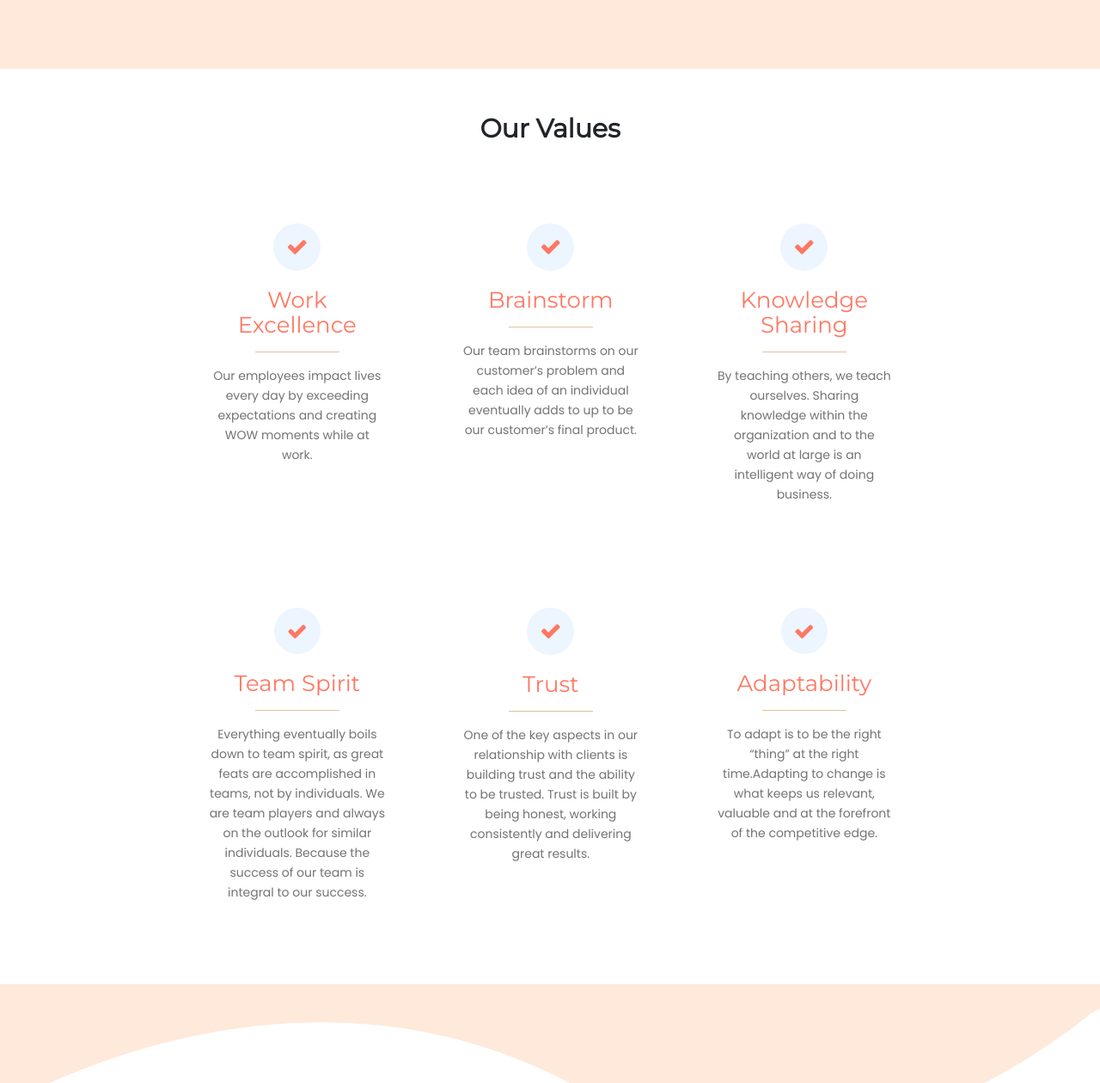
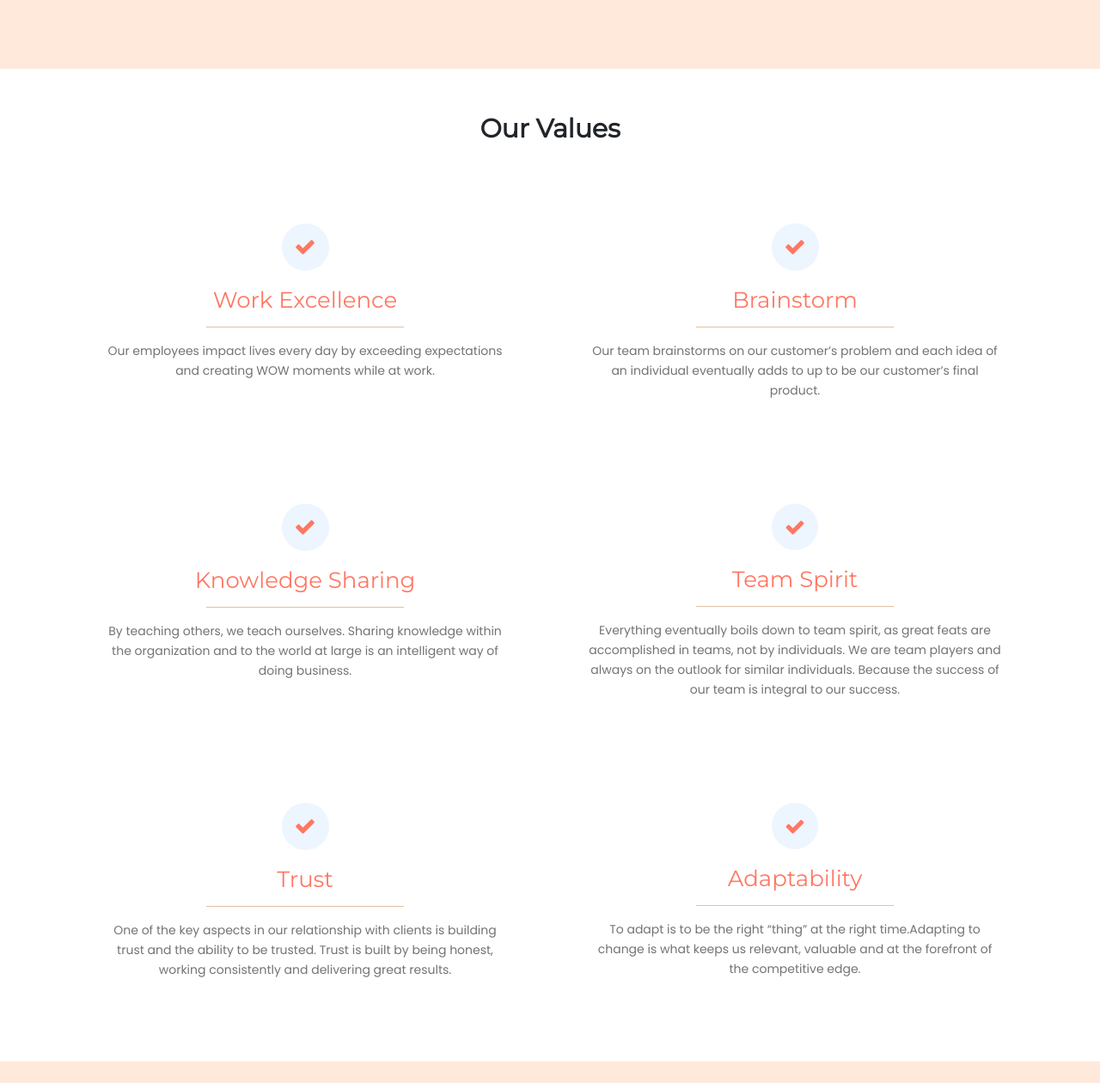
Before and after one commit to DAZ-Labs/UI-Tool-Kit, a plain HTML site: page index.html in a window 1280 px wide. Shown: the part 2920-4180 px from the top of the page at 86% size. Drawn offline with nearby package versions, Linux system fonts and the light colour scheme; a web font is replaced by a local one.

Commit message:
changed values design

```diff
--- a/index.html
+++ b/index.html
@@ -315,12 +315,12 @@
 	  </section>
 
 	  <section class="price-area-2 p-relative big-padding text-center" data-scroll-index="5">
-		  	<div class="container-fluid">
+		  	<div class="container">
 
 		  		<h1 class="title-h">Our Values</h1>
-			  	<div class="row value-row1">
-			  	  	<div class="col-md-1"></div>
-				  	<div class="col-md-3">
+			  	<div class="row">
+
+				  	<div class="col-md-6">
 					  	<div class="p-relative mt-25px mb-25px p-30px wow fadeInUp" data-wow-delay="0.35s">
 						  	<i class="fa fa-check fs-25 color-orange bg-gray p-15px radius-50 mb-20px transition-3"></i>
 						  	<h4 class="color-orange mb-15px values-heading">Work Excellence</h4>
@@ -328,7 +328,7 @@
 						  	<p>Our employees impact lives every day by exceeding expectations and creating WOW moments while at work.</p>
 					  	</div>
 				  	</div>
-				  	<div class="col-md-3">
+				  	<div class="col-md-6">
 					  	<div class="p-relative mt-25px mb-25px p-30px wow fadeInUp" data-wow-delay="0.35s">
 						  	<i class="im fa fa-check fs-25 color-orange bg-gray p-15px radius-50 mb-20px transition-3"></i>
 						  	<h4 class="color-orange mb-15px values-heading">Brainstorm</h4>
@@ -336,7 +336,10 @@
 						  	<p>Our team brainstorms on our customer’s problem and each idea of an individual eventually adds to up to be our customer’s final product.</p>
 					  	</div>
 				  	</div>
-				  	<div class="col-md-3">
+
+			  	</div>
+			  	<div class="row">
+				  	<div class="col-md-6">
 					  	<div class="p-relative mt-25px mb-25px p-30px wow fadeInUp" data-wow-delay="0.35s">
 						  	<i class="fa fa-check fs-25 color-orange bg-gray p-15px radius-50 mb-20px transition-3"></i>
 						  	<h4 class="color-orange mb-15px values-heading">Knowledge Sharing</h4>
@@ -344,10 +347,7 @@
 						  	<p>By teaching others, we teach ourselves. Sharing knowledge within the organization and to the world at large is an intelligent way of doing business.</p>
 					  	</div>
 				  	</div>
-			  	</div>
-			  	<div class="row value-row2">
-				  	<div class="col-md-1"></div>
-				  	<div class="col-md-3">
+				  	<div class="col-md-6">
 					  	<div class="p-relative mt-25px mb-25px p-30px wow fadeInUp" data-wow-delay="0.55s">
 						  	<i class="im fa fa-check 2s-35 color-orange bg-gray p-15px radius-50 mb-20px transition-3"></i>
 						  	<h4 class="color-orange mb-15px values-heading">Team Spirit</h4>
@@ -355,7 +355,9 @@
 						  	<p>Everything eventually boils down to team spirit, as great feats are accomplished in teams, not by individuals. We are team players and always on the outlook for similar individuals. Because the success of our team is integral to our success.</p>
 					  	</div>
 				  	</div>
-				  	<div class="col-md-3">
+				</div>
+				<div class="row">
+				  	<div class="col-md-6">
 					  	<div class="p-relative mt-25px mb-25px p-30px wow fadeInUp" data-wow-delay="0.35s">
 						  	<i class="fa fa-check fs-25 color-orange bg-gray p-15px radius-50 mb-20px transition-3"></i>
 						  	<h4 class="color-orange mb-15px">Trust</h4>
@@ -363,7 +365,7 @@
 						  	<p>One of the key aspects in our relationship with clients is building trust and the ability to be trusted. Trust is built by being honest, working consistently and delivering great results.</p>
 					  	</div>
 				  	</div>
-				  	<div class="col-md-3">
+				  	<div class="col-md-6">
 					  	<div class="p-relative mt-25px mb-25px p-30px wow fadeInUp" data-wow-delay="0.55s">
 						  	<i class="im fa fa-check 2s-35 color-orange bg-gray p-15px radius-50 mb-20px transition-3"></i>
 						  	<h4 class="color-orange mb-15px">Adaptability</h4>
@@ -371,6 +373,7 @@
 						  	<p>To adapt is to be the right “thing” at the right time.Adapting to change is what keeps us relevant, valuable and at the forefront of the competitive edge.</p>
 					  	</div>
 				  	</div>
+
 			  	</div>
 			</div>
 		  <div class="pattern-top p-absolute bg-orange-lh "></div>
```
Also changed, not shown: css/add.css (line endings or trailing spaces).
